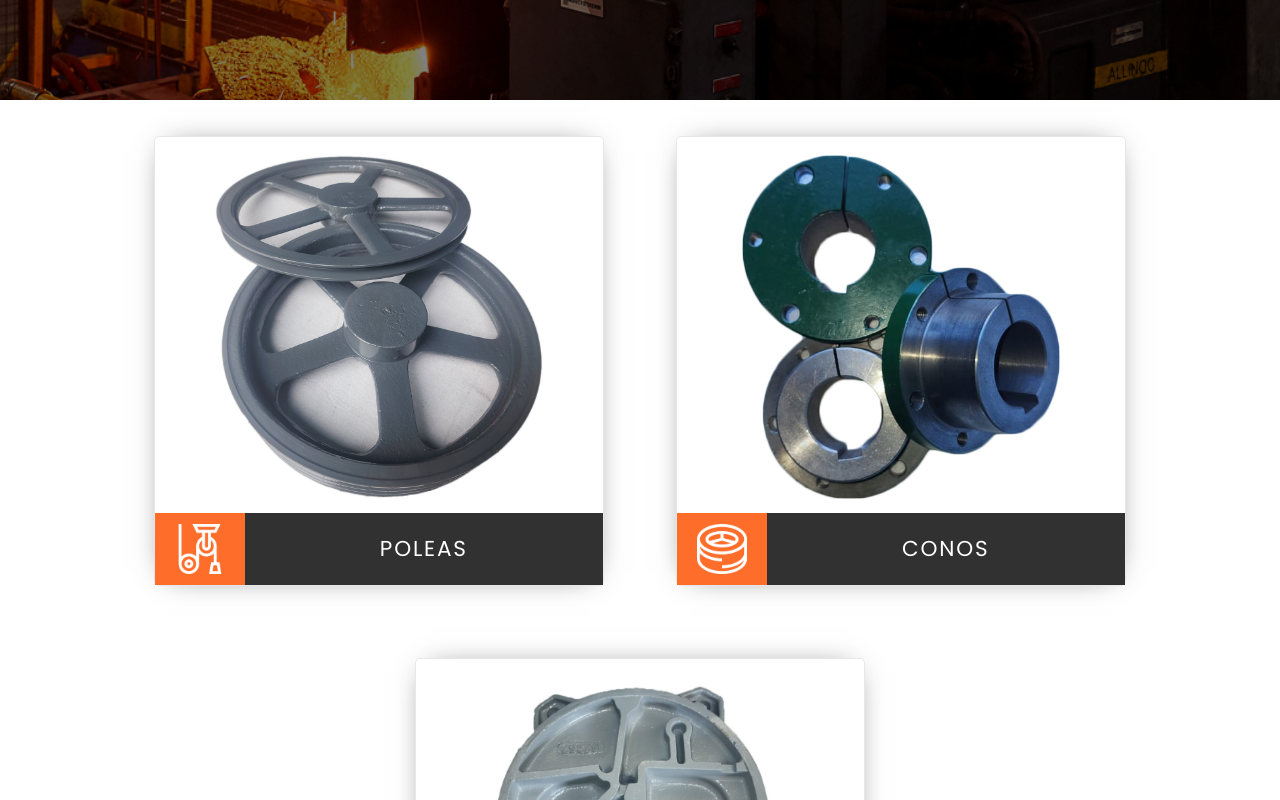
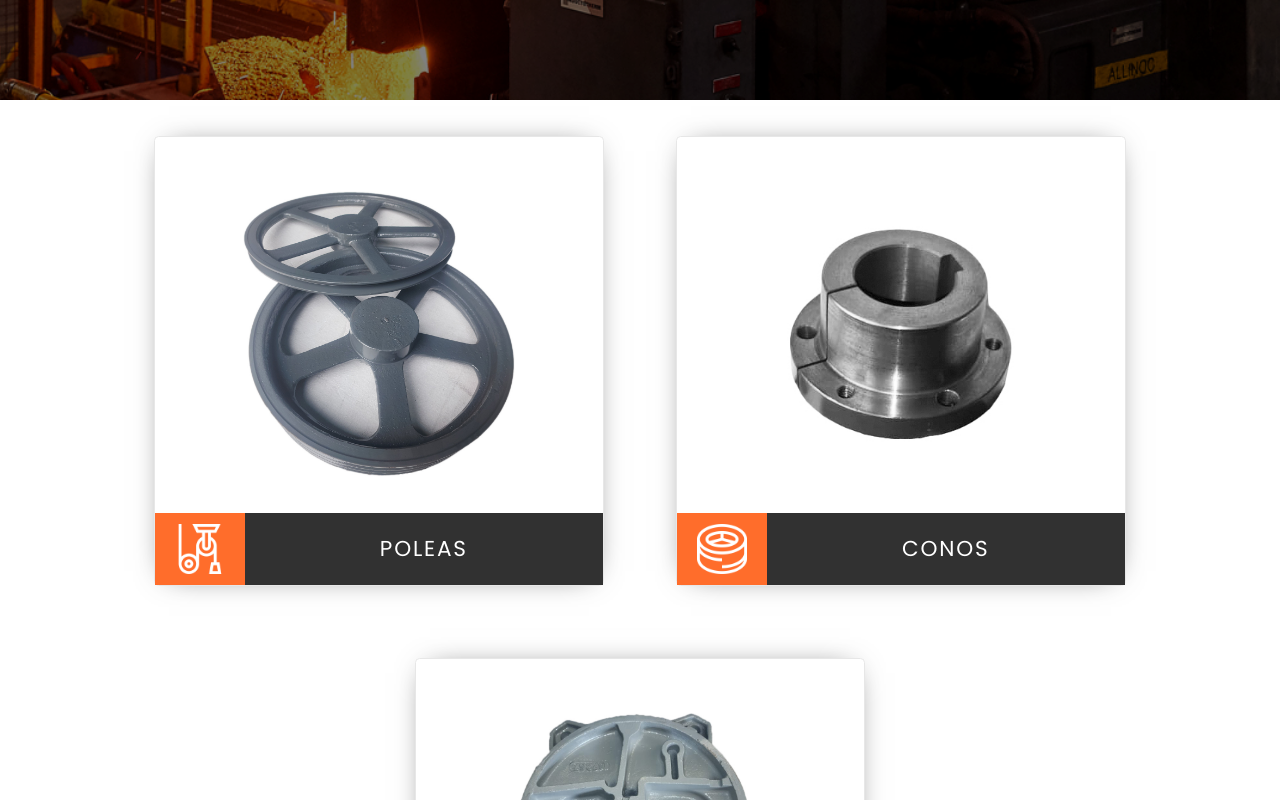
Before and after one commit to ArielCorrado/Caternorte_SRL, a React (Create React App) app: page / in a window 1280 px wide. Shown: the part 700-1500 px from the top of the page. Built offline with nearby package versions, Linux system fonts and the light colour scheme; a web font is replaced by a local one.

Commit message:
cards home

```diff
--- a/src/components/homeProductCard/homeProductCard.css
+++ b/src/components/homeProductCard/homeProductCard.css
@@ -12,14 +12,13 @@
     margin: 2rem;
     max-width: 100%;
     padding-top: 1rem;
-    align-items: flex-start;
+    padding-bottom: var(--icon--height);
 }
 
 .homeProductCardImg {
     width: 80%;
     height: 80%;
     object-fit: contain;
-    object-position: bottom;
 }
 
 .homeProductCardIconCont {
--- a/src/pages/home/Home.tsx
+++ b/src/pages/home/Home.tsx
@@ -13,7 +13,7 @@ function Home() {
     }
 
     const homeCard2Info = {
-        imgSrc: "/images/products/cones/1.jpg",
+        imgSrc: "/images/products/cones/1b.jpg",
         iconSrc: "/images/icons/cone.png",
         title: "Conos",
         description: "Este tipo de elemento de transmisión tiene la finalidad de facilitar el montaje y desmontaje de poleas. Su uso permite que un mismo elemento de transmisión de potenciapueda ser montado en distintos diámetros de eje, solo cambiando esta pieza.",
```
Also changed, not shown: public/images/products/cones/1.jpg, public/images/products/cones/1b.jpg (added).
